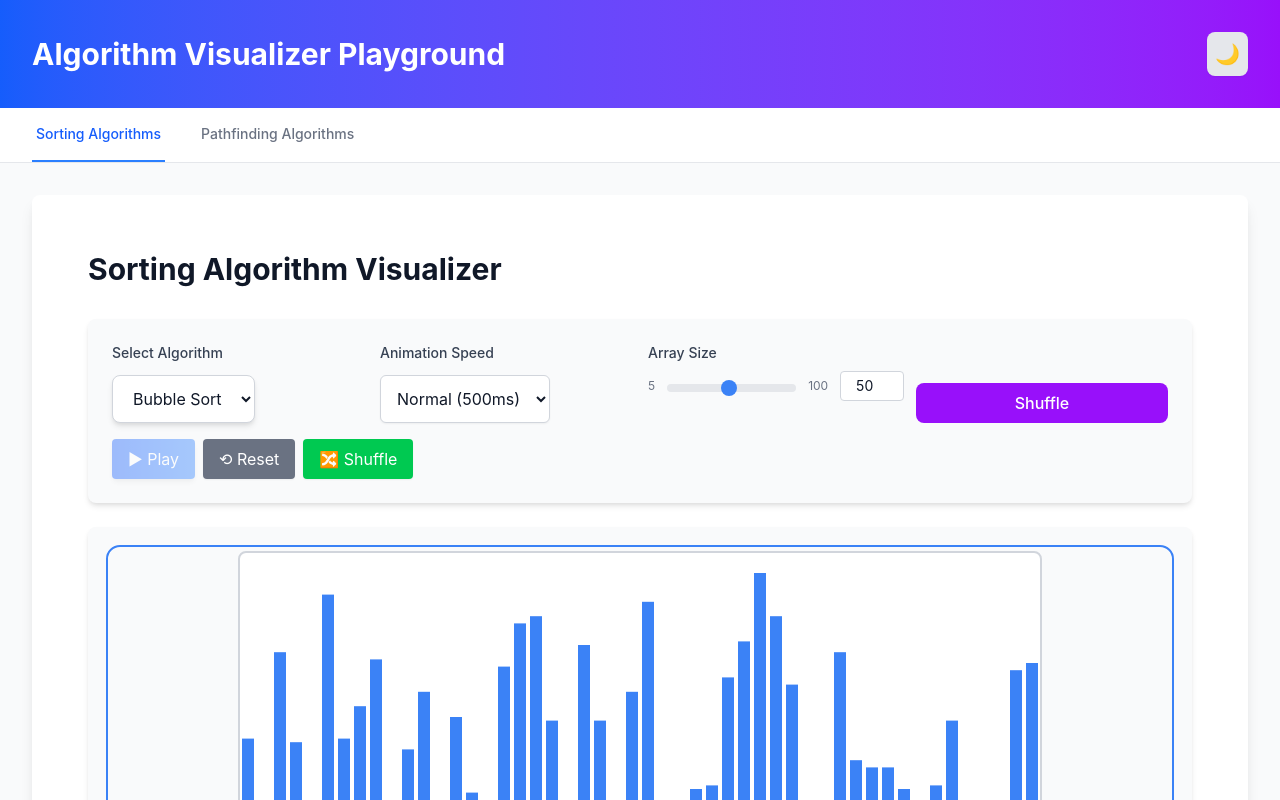
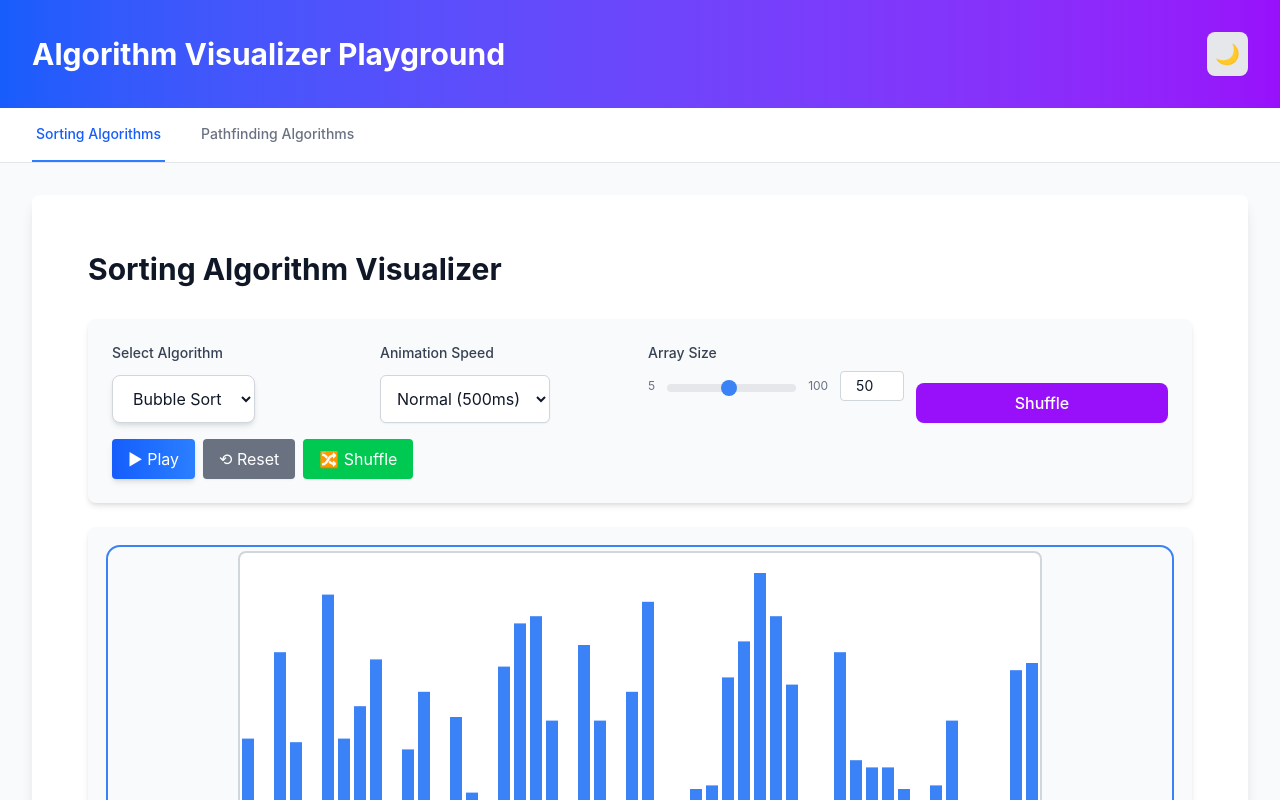
Before and after one commit to mverdon/algorithm-playbook, a Vue app: page / in a window 1280 px wide. Shown: the top 800 px of the page. Built offline with nearby package versions, Linux system fonts and the light colour scheme.

Commit message:
fix(human): make sure the play button is active

```diff
--- a/src/components/PathfindingPlayground.vue
+++ b/src/components/PathfindingPlayground.vue
@@ -234,7 +234,7 @@ const currentAnimationStep = computed(() => {
 });
 const isPlaying = computed(() => animationEngine.isPlaying.value);
 const isComplete = computed(() => animationEngine.isComplete.value);
-const canPlay = computed(() => animationEngine.canPlay.value && !isLoading.value);
+const canPlay = computed(() => !isPlaying.value && !isLoading.value);
 
 const ariaLabel = computed(() => {
   const algorithm = selectedAlgorithm.value;
--- a/src/components/SortingPlayground.vue
+++ b/src/components/SortingPlayground.vue
@@ -200,7 +200,7 @@ const currentAnimationStep = computed(() => {
 });
 const isPlaying = computed(() => animationEngine.isPlaying.value);
 const isComplete = computed(() => animationEngine.isComplete.value);
-const canPlay = computed(() => animationEngine.canPlay.value && !isLoading.value);
+const canPlay = computed(() => !isPlaying.value && !isLoading.value);
 
 const handlePlay = () => {
   if (animationEngine.totalSteps.value === 0) {
```
